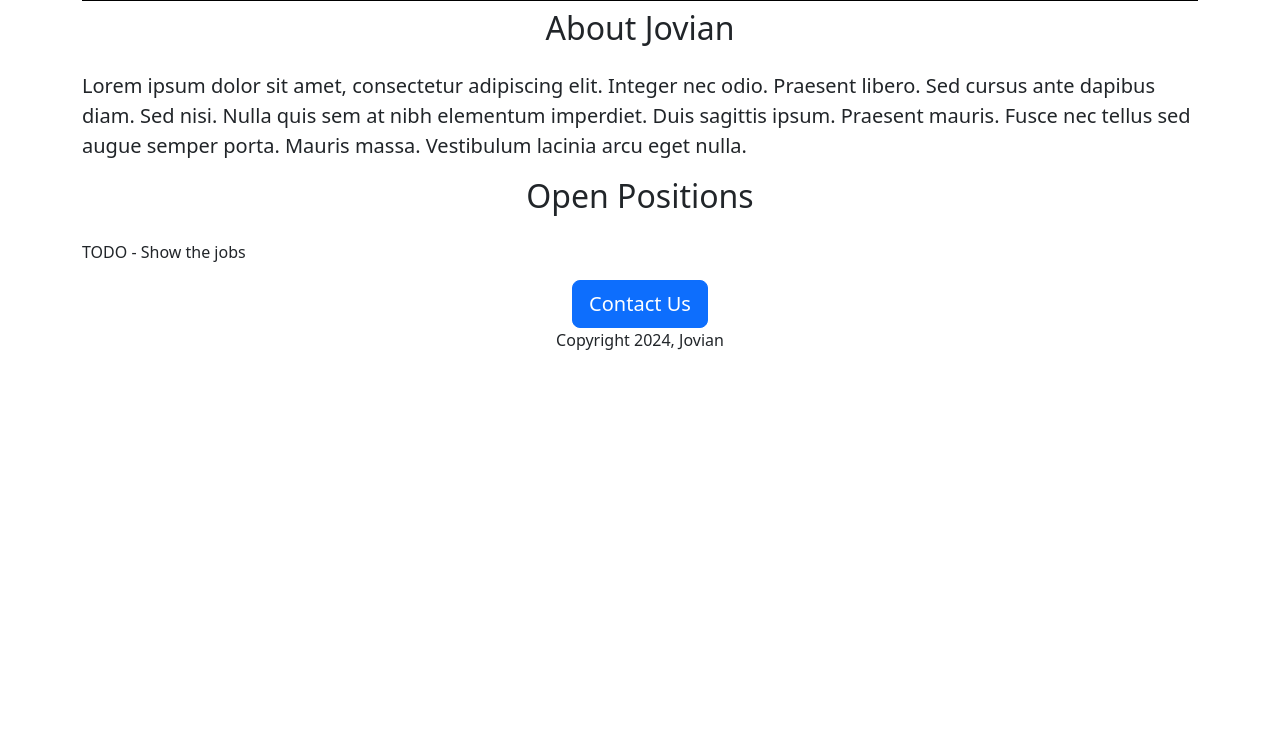
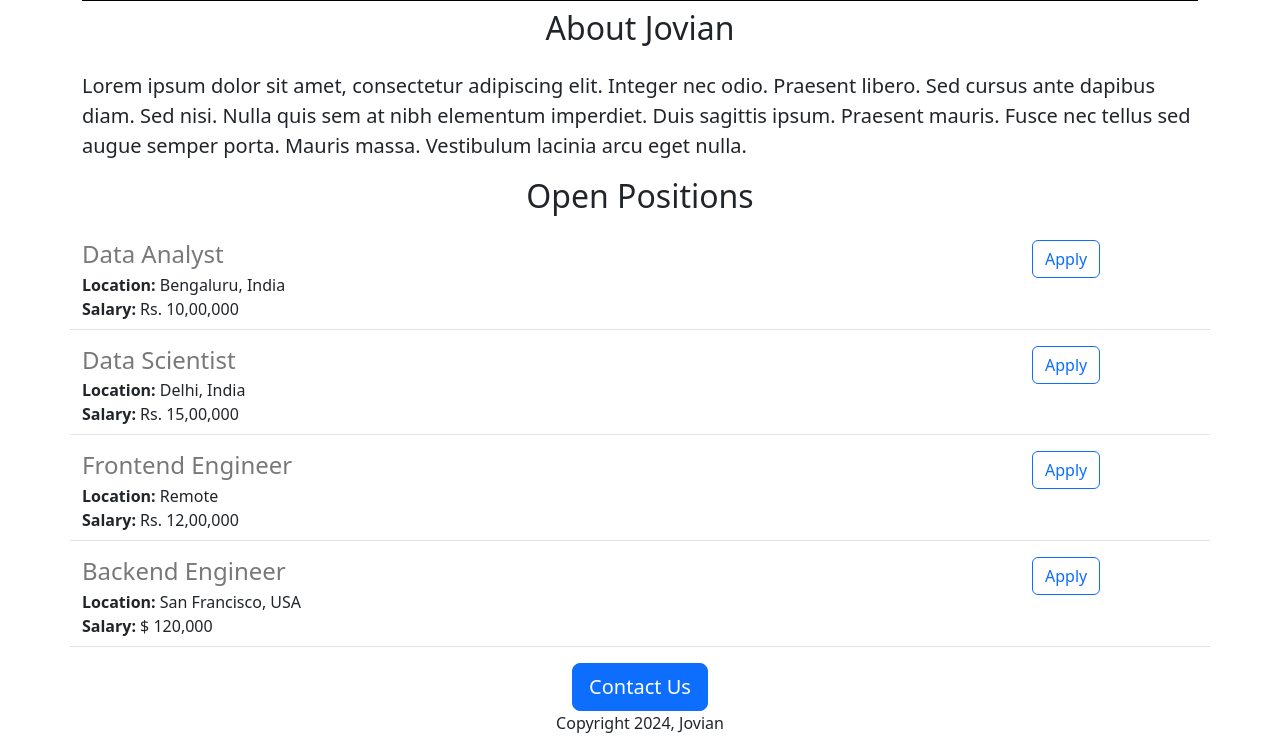
Before and after one commit to KUNAL152/jovian_careers_website, a Flask app: page / in a window 1280 px wide. Shown: the part 439-1190 px from the top of the page. Before the commit the page ends 789 px from the top, so only its background shows below. Run offline with Flask 3, Linux system fonts and the light colour scheme.

Commit message:
added dynamic data

```diff
--- a/app.py
+++ b/app.py
@@ -1,12 +1,40 @@
-from flask import Flask,render_template,request,redirect,url_for,session,flash
+from flask import Flask,render_template,jsonify
 
 app = Flask(__name__)
 
 
+JOBS =[
+  {
+    'id': 1,
+    'title': 'Data Analyst',
+    'location': 'Bengaluru, India',
+    'salary' : 'Rs. 10,00,000'
+  },{
+    'id': 2,
+    'title': 'Data Scientist',
+    'location': 'Delhi, India',
+    'salary' : 'Rs. 15,00,000'
+  },{
+    'id': 3,
+    'title': 'Frontend Engineer',
+    'location': 'Remote',
+    'salary' : 'Rs. 12,00,000'
+  },{
+    'id': 4,
+    'title': 'Backend Engineer',
+    'location': 'San Francisco, USA',
+    'salary' : '$ 120,000'
+  }
+]
+
 @app.route('/')
 def hello_jovian():
-  return render_template('home.html')
+  return render_template('home.html', jobs = JOBS, company_name='Jovian')
 
+
+@app.route('/jobs')
+def list_jobs():
+  return jsonify(JOBS)
 
 if __name__ == '__main__':
   app.run(host='0.0.0.0', port=8080, debug=True)
--- a/templates/home.html
+++ b/templates/home.html
@@ -17,12 +17,16 @@
 </head>
 <body>
   <div class="container">
-    <h1 class="text-center mt-2 mb-4">Jovian Careers</h1>
+    <h1 class="text-center mt-2 mb-4">{{company_name}} Careers </h1>
     <img class="img-fluid" id="banner" src="/static/banner.jpg" alt="Banner Image">
     <h2 class="text-center mt-2 mb-4">About Jovian</h2>
     <p class="lead">Lorem ipsum dolor sit amet, consectetur adipiscing elit. Integer nec odio. Praesent libero. Sed cursus ante dapibus diam. Sed nisi. Nulla quis sem at nibh elementum imperdiet. Duis sagittis ipsum. Praesent mauris. Fusce nec tellus sed augue semper porta. Mauris massa. Vestibulum lacinia arcu eget nulla.</p>
     <h2 class="text-center mt-2 mb-4">Open Positions</h2>
-    <p>TODO - Show the jobs</p>
+    <p>
+      {% for job in jobs %}
+        {% include 'jobitem.html' %}
+      {% endfor %}
+    </p>
     <div class="text-center" >
       <button class="btn btn-primary btn-lg">Contact Us</button>
       <p>Copyright 2024, Jovian</p>
--- /dev/null
+++ b/templates/jobitem.html
@@ -0,0 +1,14 @@
+<div class="border-bottom row" style="margin-bottom:16px;padding-bottom:8px">
+  <div class="col-10">
+    <h4 style="color:rgb(120,120,120);margin-bottom:4px">{{job.title}}</h4>
+    <div>
+      <b>Location:</b> {{job.location}}
+    </div>
+    <div>
+      <b>Salary:</b> {{job.salary}}
+    </div>
+  </div>
+  <div class="col-2">
+    <button type="button" class="btn btn-outline-primary">Apply</button>
+  </div>
+</div>
```
